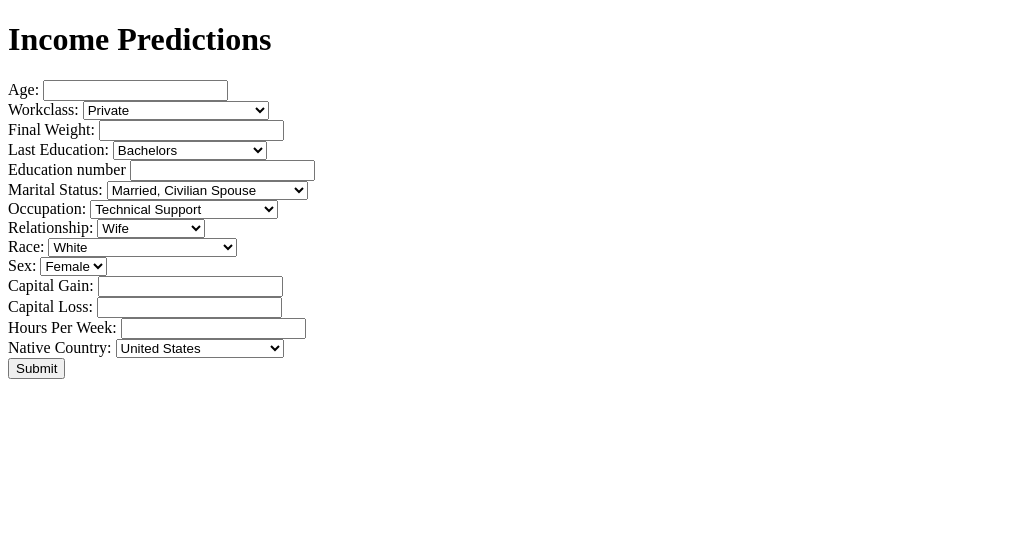
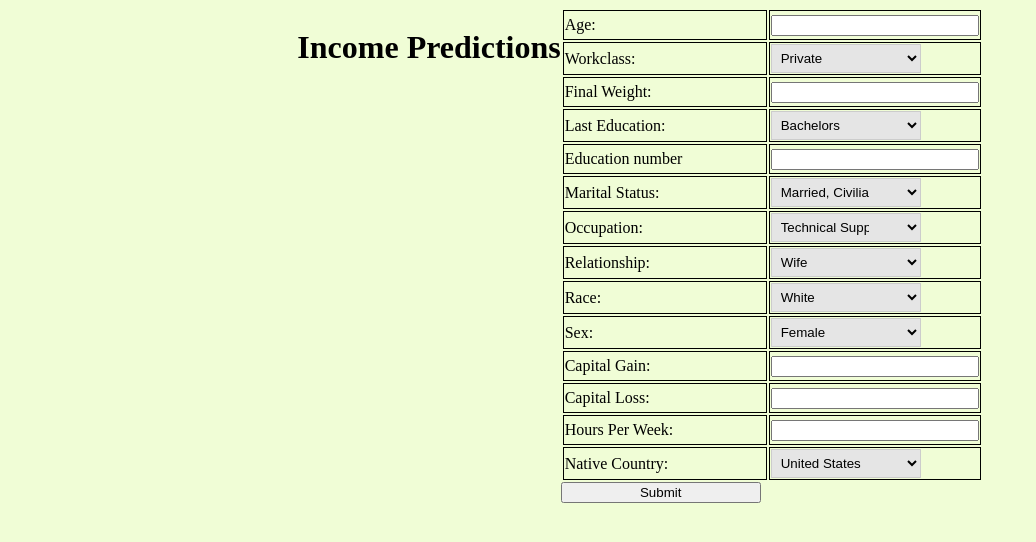
Before and after one commit to dewitast/Tubes-AI, a Django app: page / in a window 1280 px wide. Shown: the top 542 px of the page, without its empty margins (0-1036 px from the left). Run offline with Django 3.2, Linux system fonts and the light colour scheme; parts of the project's set-up code (start-up, migrations or seed data) failed here and were passed over.

Commit message:
frontend

```diff
--- /dev/null
+++ b/IncomePredictionWebApp/Web/static/index.css
@@ -0,0 +1,3 @@
+body {
+	background-color: #F0FDD6
+}
--- a/IncomePredictionWebApp/Web/templates/Web/index.html
+++ b/IncomePredictionWebApp/Web/templates/Web/index.html
@@ -1,18 +1,64 @@
 <!DOCTYPE html>
 <html>
 <head>
-	<title>Income Prediction</title>
+	<title>Income Predictions (Urange AI)</title>
+	<style>
+		body {
+			background-color: #F0FDD6;
+		}
+		.container {
+		display: flex;
+    justify-content: center;
+    align-content: center;
+		}
+		tr {
+			height: 30px;
+		}
+		td {
+			width: 200px;
+			border: 1px solid black;
+		}
+		select {
+		  border: 1px solid #111;
+		  background: transparent;
+		  width: 200px;
+		  border: 1px solid #ccc;
+		}
+		option {
+			width: 200px;
+		}
+		input {
+			width: 200px;
+		}
+		.input-form {
+			width: 200px;
+		}
+		select {
+		  border: 1px solid #111;
+		  background: #E5E5E5;
+		  width: 150px;
+		  padding: 5px 35px 5px 5px;
+		  border: 1px solid #ccc;
+		}
+	</style>
 </head>
 <body>
+<div class="container">
+	<div>
 		<h1>Income Predictions</h1>
-
+	</div>
+	<br />
+	<div class="data-form">
 		<form method="POST" action="process">
 			{% csrf_token %}
-		<label for="age">Age:</label>
-		<input type="number" name="age" required/>
-		<br />
-		<label for="workclass">Workclass:</label>
-		<select name="workclass">
+			<table>
+				<tr>
+					<td><label for="age">Age:</label></td>
+					<td class="input-form"><input type="number" name="age" required/></td>
+				</tr>
+				<tr>
+					<td><label for="workclass">Workclass:</label></td>
+					<td class="input-form"><select name="workclass">
 						<option value="Private">Private</option>
 						<option value="Self-emp-not-inc">Self Employed No Income</option>
 						<option value="Self-emp-inc">Self Employed With Income</option>
@@ -22,13 +68,15 @@
 						<option value="Without-pay">Without Pay</option>
 						<option value="Not-worked">Not Worked</option>
 						<option value="Never-worked">Never Worked</option>
-		</select>
-		<br />
-		<label for="fnlwgt">Final Weight:</label>
-		<input type="number" name="fnlwgt"/>
-		<br />
-		<label for="education">Last Education:</label>
-		<select name="education">
+					</select></td>
+				</tr>
+				<tr>
+					<td><label for="fnlwgt">Final Weight:</label></td>
+					<td class="input-form"><input type="number" name="fnlwgt"/></td>
+				</tr>
+				<tr>
+					<td><label for="education">Last Education:</label></td>
+					<td class="input-form"><select name="education">
 						<option value="Bachelors">Bachelors</option>
 						<option value="Some-college">Some-college</option>
 						<option value="HS-grad">High School Graduate</option>
@@ -45,13 +93,15 @@
 						<option value="5th-6th">5th - 6th</option>
 						<option value="1th-4th">1th - 4th</option>
 						<option value="Preschool">Preschool</option>
-		</select>
-		<br />
-		<label for="education-num">Education number</label>
-		<input type="number" name="education-num"/>
-		<br />
-		<label for="marital-status">Marital Status:</label>
-		<select name="marital-status">
+					</select></td>
+				</tr>
+				<tr>
+					<td><label for="education-num">Education number</label></td>
+					<td class="input-form"><input type="number" name="education-num"/></td>
+				</tr>
+				<tr>
+					<td><label for="marital-status">Marital Status:</label></td>
+					<td class="input-form"><select name="marital-status">
 						<option value="Married-civ-spouse">Married, Civilian Spouse</option>
 						<option value="Married-af-spouse">Married, Armed Force Spouse</option>
 						<option value="Married-spouse-absent">Married, Spouse Absent</option>
@@ -59,11 +109,12 @@
 						<option value="Never-married">Never Married</option>
 						<option value="Separated">Separated</option>
 						<option value="Widowed">Widowed</option>
-		</select>
-		<br />
-		<label for="occupation">Occupation:</label>
-		<select name="occupation">
-			<option value="Tech-support">Technical Support</option>
+					</select></td>
+				</tr>
+				<tr>
+					<td><label for="occupation">Occupation:</label></td>
+					<td class="input-form"><select name="occupation">
+						<option value="" ="Tech-support">Technical Support</option>
 						<option value="Craft-repair">Craft Repair</option>
 						<option value="Other-service">Other Service</option>
 						<option value="Sales">Sales</option>
@@ -78,44 +129,51 @@
 						<option value="Protective-serv">Protective Server</option>
 						<option value="Armed-force">Armed Force</option>
 						<option value="None">None</option>
-		</select>
-		<br />
-		<label for="relationship">Relationship:</label>
-		<select name="relationship">
+					</select></td>
+				</tr>
+				<tr>
+					<td><label for="relationship">Relationship:</label></td>
+					<td class="input-form"><select name="relationship">
 						<option value="Wife">Wife</option>
 						<option value="Husband">Husband</option>
 						<option value="Own-child">Own Child</option>
 						<option value="Unmarried">Unmarried</option>
 						<option value="Not-in-family">Not In Family</option>
 						<option value="Other-relative">Other Relative</option>
-		</select>
-		<br />
-		<label for="race">Race:</label>
-		<select name="race">
+					</select></td>
+				</tr>
+				<tr>
+					<td><label for="race">Race:</label></td>
+					<td class="input-form"><select name="race">
 						<option value="White">White</option>
 						<option value="Black">Black</option>
 						<option value="Asian-Pac-Islander">Asian or Pacific Islander</option>
 						<option value="Amer-Indian-Eskimo">American, Indian, or Eskimo</option>
 						<option value="Other">Other</option>
-		</select>
-		<br />
-		<label for="sex">Sex:</label>
-		<select name="sex">
+					</select></td>
+				</tr>
+				<tr>
+					<td><label for="sex">Sex:</label></td>
+					<td class="input-form"><select name="sex">
 						<option value="Female">Female</option>
 						<option value="Male">Male</option>
-		</select>
-		<br />
-		<label for="capital-gain">Capital Gain:</label>
-		<input type="number" name="capital-gain"/>
-		<br />
-		<label for="capital-loss">Capital Loss:</label>
-		<input type="number" name="capital-loss"/>
-		<br />
-		<label for="hours-per-week">Hours Per Week:</label>
-		<input type="number" name="hours-per-week"/>
-		<br />
-		<label for="native-country">Native Country:</label>
-		<select name="native-country">
+					</select></td>
+				</tr>
+				<tr>
+					<td><label for="capital-gain">Capital Gain:</label></td>
+					<td class="input-form"><input type="number" name="capital-gain"/></td>
+				</tr>
+				<tr>
+					<td><label for="capital-loss">Capital Loss:</label></td>
+					<td class="input-form"><input type="number" name="capital-loss"/></td>
+				</tr>
+				<tr>
+					<td><label for="hours-per-week">Hours Per Week:</label></td>
+					<td class="input-form"><input type="number" name="hours-per-week"/></td>
+				</tr>
+				<tr>
+					<td><label for="native-country">Native Country:</label></td>
+					<td class="input-form"><select name="native-country">
 						<option value="United-States">United States</option>
 						<option value="Cambodia">Cambodia</option>
 						<option value="England">England</option>
@@ -158,9 +216,12 @@
 						<option value="Hong">Hong</option>
 						<option value="Holand-Netherlands">Holand Netherlands</option>
 						<option value="Other-Country">Other Country</option>
-		</select>
-		<br />
+					</select></td>
+				</tr>
+			</table>
 			<input type="submit"/>
 		</form>
+	</div>
+</div>
 </body>
 </html>
--- a/IncomePredictionWebApp/Web/views.py
+++ b/IncomePredictionWebApp/Web/views.py
@@ -12,7 +12,7 @@ def index(req):
 def process(req):
 	wcs = ['Federal-gov', 'Local-gov', 'Never-worked', 'Not-worked', 'Private', 'Self-emp-inc', 'Self-emp-not-inc', 'State-gov', 'Without-pay']
 	edus = ['10th', '11th', '12th', '1th-4th', '5th-6th', '7th-8th', '9th', 'Assoc-acdm', 'Assoc-voc', 'Bachelors', 'Doctorate', 'HS-grad', 'Masters', 'Preschool', 'Prof-school', 'Some-college']
-	mss = ['Divorced', 'Married-AF-spouse', 'Married-civ-spouse', 'Married-spouse-absent', 'Never-married', 'Separated', 'Widowed']
+	mss = ['Divorced', 'Married-af-spouse', 'Married-civ-spouse', 'Married-spouse-absent', 'Never-married', 'Separated', 'Widowed']
 	ocs = ['Adm-clerical', 'Armed-Forces', 'Craft-repair',
 		'Exec-managerial', 'Farming-fishing', 'Handlers-cleaners', 'Machine-op-inspct', 'None', 'Other-service', 'Priv-house-serv', 'Prof-specialty', 'Protective-serv', 'Sales',
 		'Tech-support', 'Transport-moving']
@@ -49,7 +49,7 @@ def process(req):
 	inp[64 + sex] = 1
 	inp[66 + native] = 1
 	model = joblib.load('model.pkl')
-	pred = model.predict(inp)
+	pred = model.predict([inp])
 	if (pred[0] == 0):
 		return HttpResponse('<=50K')
 	else :
```
Lines whose indentation alone changed are shown as unchanged.
